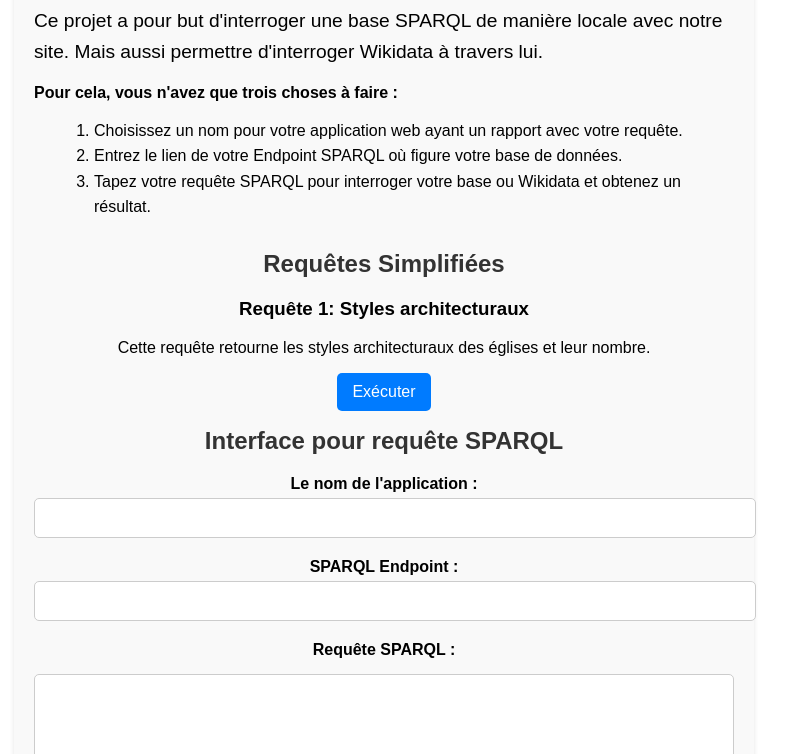
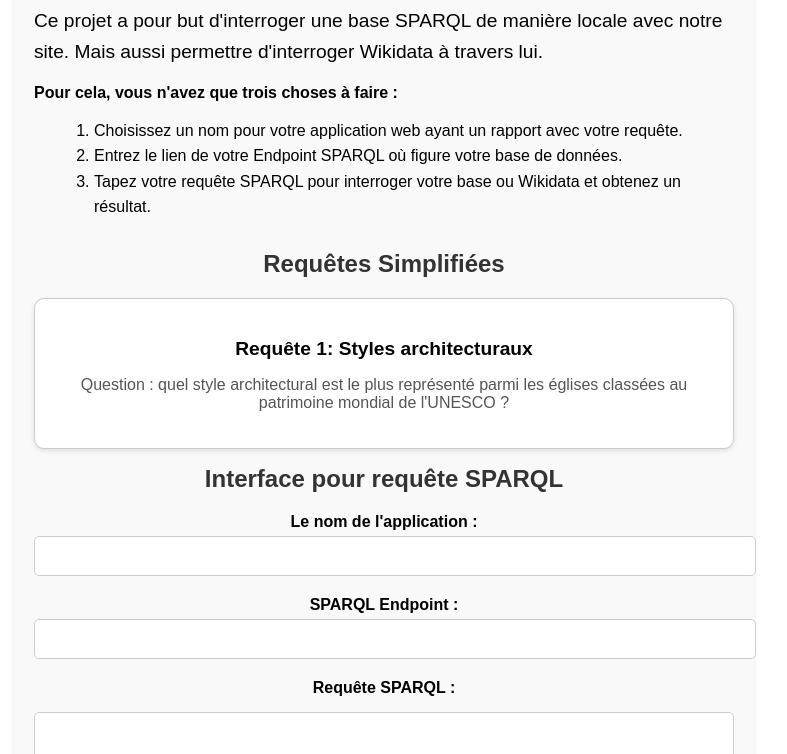
Before and after one commit to Axel-Judd-RATOVO-PESIN/Project-PBD, a React (Create React App) app: page / in a window 1280 px wide. Shown: the part 693-1447 px from the top of the page, without its empty margins (256-1043 px from the left). Built offline with nearby package versions, Linux system fonts and the light colour scheme.

Commit message:
Ajout partie requete simplifiée

```diff
--- a/src/components/QueryInterface.js
+++ b/src/components/QueryInterface.js
@@ -1,7 +1,6 @@
+import "chart.js/auto";
 import React, { useState } from "react";
 import { Pie } from "react-chartjs-2";
-import "chart.js/auto";
-
 
 const QueryInterface = () => {
   const [appName, setAppName] = useState("");
@@ -29,7 +28,6 @@ const QueryInterface = () => {
       const data = await response.json();
       setResults(data.results.bindings);
       setError(null);
-
 
       if (data.results.bindings[0]?.styleCount) {
         const labels = data.results.bindings.map((item) => item.architecturalStyle.value);
@@ -91,12 +89,8 @@ const QueryInterface = () => {
           <h2>Requêtes Simplifiées</h2>
           <div style={styles.cardContainer}>
             {/* Première carte avec la requête 1 */}
-            <div style={styles.card}>
-              <h3 style={styles.cardTitle}>Requête 1: Styles architecturaux</h3>
-              <p style={styles.cardDescription}>
-                Cette requête retourne les styles architecturaux des églises et leur nombre.
-              </p>
-              <button
+            <div
+              style={styles.card}
               onClick={() => {
                 setQuery(`
                   PREFIX iut: <https://cours.iut-orsay.fr/npbd/projet/ratovo/>
@@ -109,15 +103,14 @@ const QueryInterface = () => {
                   ORDER BY DESC(?styleCount)
                 `);
               }}
-                style={styles.cardButton}
             >
-                Exécuter
-              </button>
+              <h3 style={styles.cardTitle}>Requête 1: Styles architecturaux</h3>
+              <p style={styles.cardDescription}>
+              Question : quel style architectural est le plus représenté parmi les églises classées au patrimoine mondial de l'UNESCO ?
+              </p>
             </div>
           </div>
         </div>
-
-
 
         {/* Interface SPARQL */}
         <h1 style={styles.title}>Interface pour requête SPARQL</h1>
@@ -228,16 +221,30 @@ const styles = {
     borderRadius: "5px",
     resize: "none",
   },
-  button: {
-    display: "block",
-    width: "100%",
-    padding: "10px",
-    fontSize: "1rem",
-    backgroundColor: "#007BFF",
-    color: "#fff",
-    border: "none",
-    borderRadius: "5px",
-    cursor: "pointer",
+  cardContainer: {
+    display: "flex",
+    flexDirection: "column",
+    gap: "10px",
+  },
+  card: {
+    cursor: 'pointer',
+    padding: '20px',
+    backgroundColor: '#fff',
+    border: '1px solid #ccc',
+    borderRadius: '10px',
+    boxShadow: '0 2px 5px rgba(0, 0, 0, 0.1)',
+    transition: 'transform 0.2s ease-in-out',
+    '&:hover': {
+      transform: 'scale(1.02)',
+    },
+  },
+  cardTitle: {
+    fontSize: '1.2rem',
+    marginBottom: '10px',
+  },
+  cardDescription: {
+    fontSize: '1rem',
+    color: '#555',
   },
 };
 
```
Lines whose indentation alone changed are shown as unchanged.
